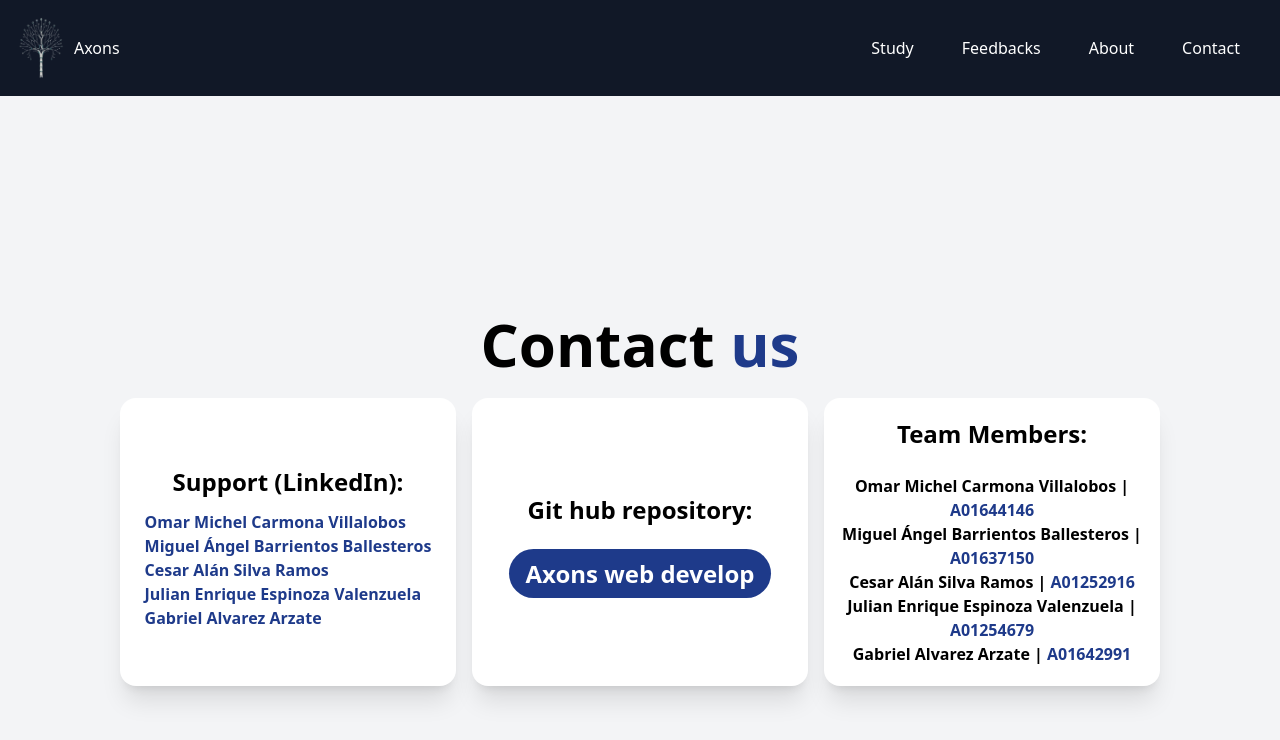
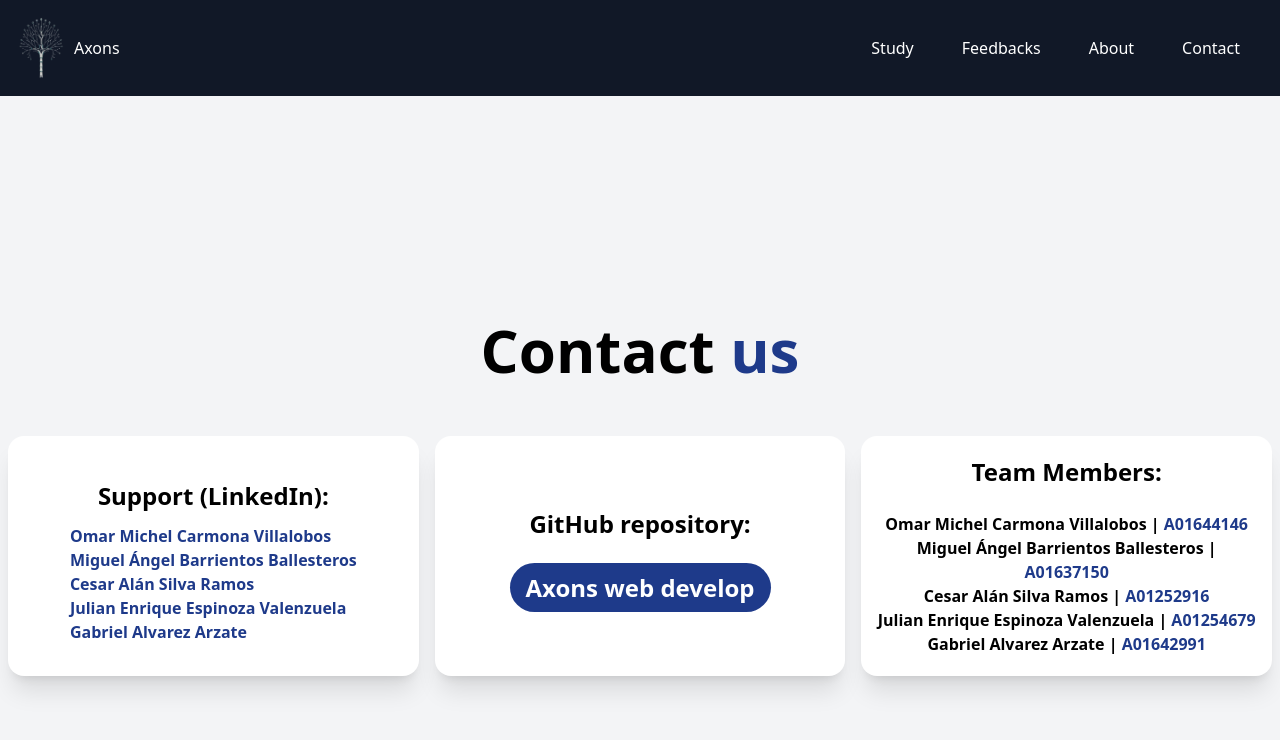
Before and after one commit to casrhub/axons-web-app, a Next.js app: page /contact_us in a window 1280 px wide. Shown: the top 740 px of the page. Built offline with nearby package versions, Linux system fonts and the light colour scheme.

Commit message:
Client side alomst complete 2 (Only still working in the feedbacks section)

```diff
--- a/src/app/contact_us/page.jsx
+++ b/src/app/contact_us/page.jsx
@@ -6,31 +6,31 @@ export default function page() {
     return (
       <PageWrapper>
       <div className="bg-gray-100">
-        <div className="flex flex-col items-center justify-center h-screen">
-          <div className="text-center mb-4">
+        <div className="flex flex-col h-screen">
+          <div className="text-center mb-12 mt-56">
               <h1 className="text-2xl sm:text-3xl md:text-4xl lg:text-3xl xl:text-6xl font-bold">
                   Contact<span className="text-blue-900"> us</span>
               </h1>
           </div>
           <div className="flex justify-center items-center">
           {/* White box */}
-          <div className="container flex items-center justify-center flex-col rounded-2xl w-1/8 h-full bg-white shadow-xl mx-2 mt-4">
+          <div className="container flex items-center justify-center flex-col rounded-2xl w-1/3 h-full bg-white shadow-xl mx-2 mt-4">
               <p className="text-2xl text-center font-bold m-3">Support (LinkedIn):<br/></p>
               <p>
-                <a className="text-30 text-center font-bold m-3 text-blue-900 hover:text-blue-700" href = "">Omar Michel Carmona Villalobos</a><br/>
-                <a className="text-30 text-center font-bold m-3 text-blue-900 hover:text-blue-700" href = "">Miguel Ángel Barrientos Ballesteros</a><br/>
-                <a className="text-30 text-center font-bold m-3 text-blue-900 hover:text-blue-700" href = "https://www.linkedin.com/in/cesaralansilva/">Cesar Alán Silva Ramos</a><br/>
-                <a className="text-30 text-center font-bold m-3 text-blue-900 hover:text-blue-700" href = "https://www.linkedin.com/in/juli%C3%A1n-enrique-espinoza-valenzuela-a145a2287/">Julian Enrique Espinoza Valenzuela</a><br/>
-                <a className="text-30 text-center font-bold m-3 text-blue-900 hover:text-blue-700" href = "">Gabriel Alvarez Arzate</a></p>
+                <a className="text-base text-center font-bold m-3 text-blue-900 hover:text-blue-700" href = "https://www.linkedin.com/in/cesaralansilva/">Omar Michel Carmona Villalobos</a><br/>
+                <a className="text-base text-center font-bold m-3 text-blue-900 hover:text-blue-700" href = "https://www.linkedin.com/in/cesaralansilva/">Miguel Ángel Barrientos Ballesteros</a><br/>
+                <a className="text-base text-center font-bold m-3 text-blue-900 hover:text-blue-700" href = "https://www.linkedin.com/in/cesaralansilva/">Cesar Alán Silva Ramos</a><br/>
+                <a className="text-base text-center font-bold m-3 text-blue-900 hover:text-blue-700" href = "https://www.linkedin.com/in/juli%C3%A1n-enrique-espinoza-valenzuela-a145a2287/">Julian Enrique Espinoza Valenzuela</a><br/>
+                <a className="text-base text-center font-bold m-3 text-blue-900 hover:text-blue-700" href = "https://www.linkedin.com/in/cesaralansilva/">Gabriel Alvarez Arzate</a></p>
           </div>
           {/* White box */}
-          <div className="container flex items-center justify-center flex-col rounded-2xl w-1/8 h-full bg-white shadow-xl mx-2 mt-4">
-              <p className="text-2xl text-center font-bold m-3">Git hub repository:<br/><br/><a className= "bg-blue-900 hover:bg-blue-700 text-white font-bold py-2 px-4 rounded-full" href ="https://github.com/casrhub/axons-web-app/tree/main">Axons web develop</a></p>
+          <div className="container flex items-center justify-center flex-col rounded-2xl w-1/3 h-full bg-white shadow-xl mx-2 mt-4">
+              <p className="text-2xl text-center font-bold m-3">GitHub repository:<br/><br/><a className= "bg-blue-900 hover:bg-blue-700 text-white font-bold py-2 px-4 rounded-full" href ="https://github.com/casrhub/axons-web-app/tree/main">Axons web develop</a></p>
           </div>
           {/* White box */}
-          <div className="container flex items-center justify-center flex-col rounded-2xl w-1/8 h-full bg-white shadow-xl mx-2 mt-4">
+          <div className="container flex items-center justify-center flex-col rounded-2xl w-1/3 h-full bg-white shadow-xl mx-2 mt-4">
             <p className="text-2xl text-center font-bold m-3">Team Members:<br/></p>
-            <p className="text-30 text-center font-bold m-3">Omar Michel Carmona Villalobos |<span className = "text-blue-900"> A01644146</span><br/>
+            <p className="text-base text-center font-bold m-3">Omar Michel Carmona Villalobos |<span className = "text-blue-900"> A01644146</span><br/>
             Miguel Ángel Barrientos Ballesteros |<span className = "text-blue-900"> A01637150</span><br/>
             Cesar Alán Silva Ramos |<span className = "text-blue-900"> A01252916</span><br/>
             Julian Enrique Espinoza Valenzuela |<span className = "text-blue-900"> A01254679</span><br/>
```
